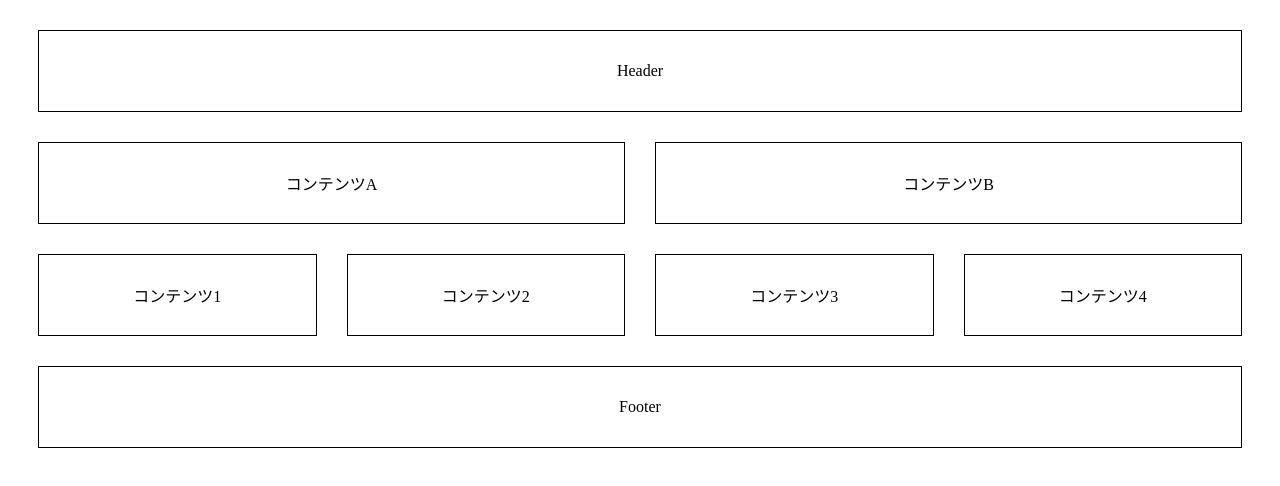
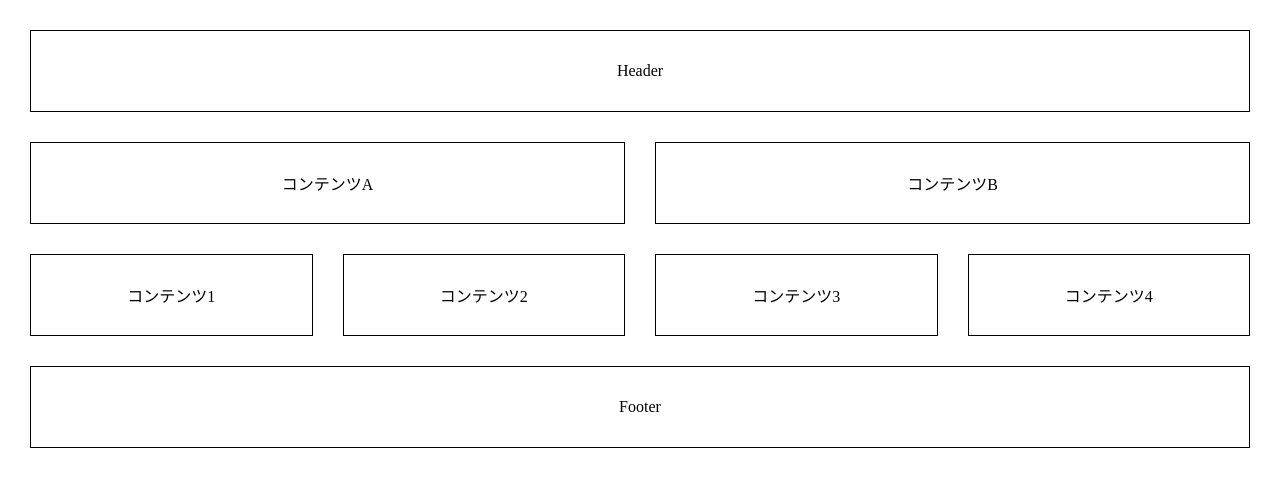
Before and after one commit to H-F025/hellowworld-training, a website: page css_responsive/index.html in a window 1280 px wide. Drawn offline with Linux system fonts and the light colour scheme.

Commit message:
レスポンシブ課題修正

```diff
--- a/css_responsive/index.html
+++ b/css_responsive/index.html
@@ -2,7 +2,6 @@
   <html lang="ja">
     <head>
       <meta charset="UTF-8">
-      <link rel="stylesheet" href="./node_modules/destyle.css/destyle.css">
       <link rel="stylesheet" href="./style.css">
       <title>レスポンシブ課題</title>
       <meta name="viewport" content="width=device-width, initial-scale=1">
--- a/css_responsive/style.css
+++ b/css_responsive/style.css
@@ -1,3 +1,7 @@
+body {
+  margin: 0;
+}
+
 /* 全体：各ブロックを縦に並べ、余白を30pxで統一 */
 .whole {
   display: grid;
```
